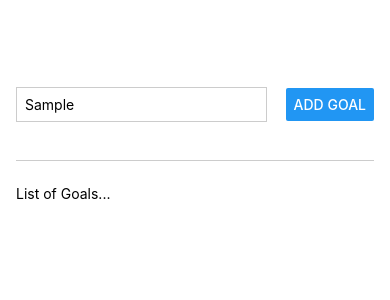
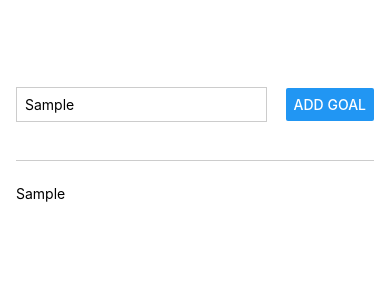
Before and after one commit to SSS-Monocept/Goals-App, a React Native app: screen / in a window 390 px wide. Both pictures are taken after typing "Sample" into the empty fields and a click on the button "ADD GOAL". Shown: the top 300 px of the page. Built offline with nearby package versions, Linux system fonts and the light colour scheme.

Commit message:
Diplaying list of goals on screen

```diff
--- a/App.js
+++ b/App.js
@@ -2,7 +2,9 @@
 import { Button, StyleSheet, Text, TextInput, View } from "react-native";
 
 export default function App() {
-  const [enterdGoalText, setEnteredGoalState] = useState("");
+  const [enteredGoalText, setEnteredGoalState] = useState("");
+  //Task 2: To manage the list of course goals
+  const [courseGoals, setCourseGoals] = useState([]);
 
   function goalInputHandler(enteredText) {
     setEnteredGoalState(enteredText);
@@ -10,7 +12,10 @@
   //Task 1: to get the value enterd from the goalInputHandler to addGoalHandler.
   //Therefore, we need to store it as state, which is updated with every keystroke of goalInputHandler, so that we can use it at second fnction
   function addGoalHandler() {
-    console.log(enterdGoalText);
+    setCourseGoals((currentCourseGoals) => [
+      ...currentCourseGoals,
+      enteredGoalText,
+    ]);
   }
 
   return (
@@ -27,8 +32,11 @@
         />
         <Button title="Add Goal" onPress={addGoalHandler} />
       </View>
+      {/* Task 3: To display the course added course goals on the */}
       <View style={styles.goalsContainer}>
-        <Text>List of Goals...</Text>
+        {courseGoals.map((goal) => (
+          <Text key={goal}>{goal}</Text>
+        ))}
       </View>
     </View>
   );
```
